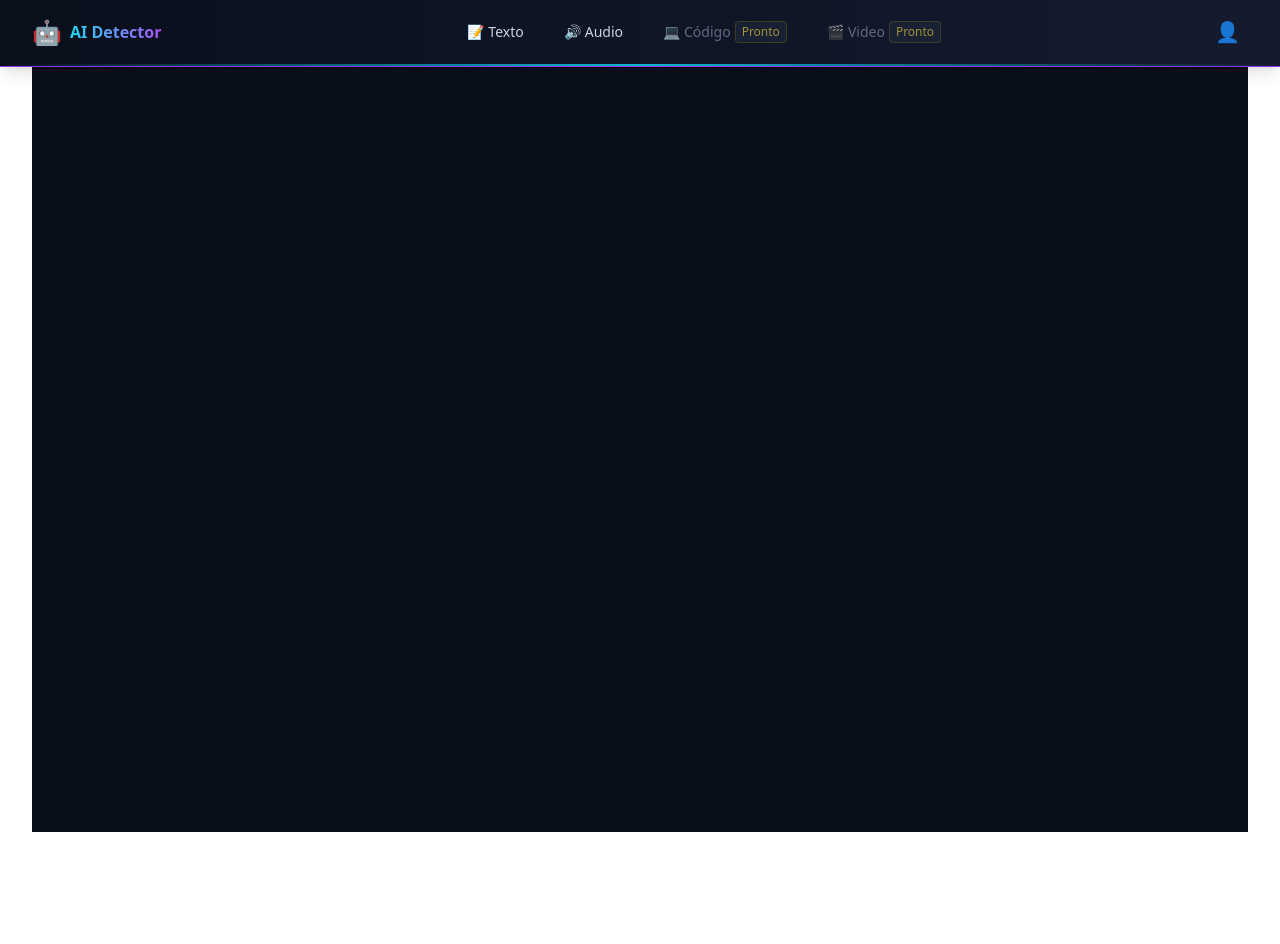
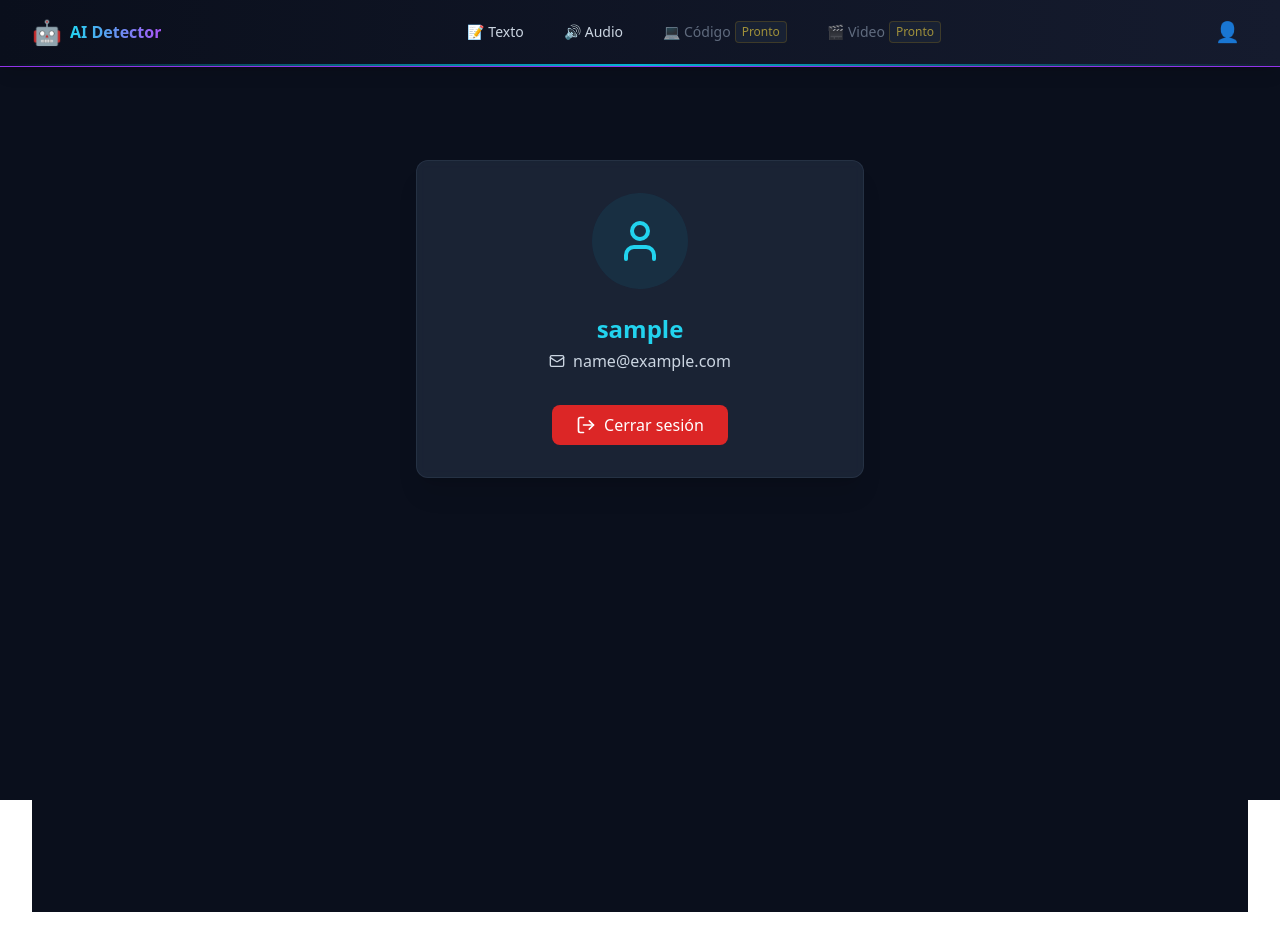
Before and after one commit to Calambillo11235813/PROYECTO-GRUPAL-SW1, a React (Vite) app in the folder frontend/: page /profile in a window 1280 px wide. Before the commit the page ends 864 px from the top, so only its background shows below. Built offline with nearby package versions, Linux system fonts and the light colour scheme; sample sign-in values are in the browser's storage.

Commit message:
new Profile

```diff
--- a/frontend/src/App.jsx
+++ b/frontend/src/App.jsx
@@ -2,6 +2,7 @@ import React from 'react'
 import { BrowserRouter as Router, Routes, Route, Navigate, useLocation } from 'react-router-dom'
 import { AuthProvider } from './context/authContext'
 import { Login, Dashboard } from './pages/pageExports'
+import Profile from './pages/Profile'
 import ProtectedRoute from './components/auth/ProtectedRoute'
 import DashboardAudio from './pages/Dashboard_Audio'
 import './App.css'
@@ -33,6 +34,14 @@ function AppContent() {
               </ProtectedRoute>
             }
           />
+          <Route
+            path="/profile"
+            element={
+              <ProtectedRoute>
+                <Profile />
+              </ProtectedRoute>
+            }
+          />
           <Route path="/" element={<Navigate to="/text" replace />} />
         </Routes>
       </div>
--- /dev/null
+++ b/frontend/src/pages/Profile.jsx
@@ -0,0 +1,64 @@
+import React from 'react';
+import { User, Mail, LogOut } from 'lucide-react';
+import { useNavigate } from 'react-router-dom';
+import { useAuth } from '../context/authContext';
+
+const Profile = () => {
+  const { user, logout } = useAuth();
+  const navigate = useNavigate();
+
+  const handleLogout = () => {
+    logout();
+    navigate('/login');
+  };
+
+  if (!user) {
+    return (
+      <div className="flex items-center justify-center h-screen">
+        <div className="animate-spin rounded-full h-12 w-12 border-t-2 border-b-2 border-cyan-500"></div>
+      </div>
+    );
+  }
+
+  return (
+    <>
+      {/* Fondo oscuro que cubre toda la pantalla */}
+      <div className="fixed inset-0 w-full h-full bg-cyber-bg-primary -z-10" />
+
+      {/* Contenido principal */}
+      <div className="min-h-screen w-full pt-8">
+        <div className="flex items-center justify-center w-full p-4">
+        <div className="w-full max-w-md bg-slate-800/80 backdrop-blur-sm rounded-xl p-8 shadow-xl border border-slate-700/50">
+        <div className="flex flex-col items-center text-center">
+          {/* User Icon */}
+          <div className="w-24 h-24 rounded-full bg-cyan-900/30 flex items-center justify-center mb-6">
+            <User className="w-12 h-12 text-cyan-400" />
+          </div>
+
+          {/* User Info */}
+          <h1 className="text-2xl font-bold text-cyan-400 mb-1">
+            {user.username || 'Usuario'}
+          </h1>
+
+          <div className="flex items-center space-x-2 text-slate-300 mb-8">
+            <Mail className="w-4 h-4" />
+            <span>{user.email || 'usuario@ejemplo.com'}</span>
+          </div>
+
+          {/* Logout Button */}
+          <button
+            onClick={handleLogout}
+            className="flex items-center space-x-2 px-6 py-2 bg-red-600 hover:bg-red-700 text-white rounded-lg transition-colors"
+          >
+            <LogOut className="w-5 h-5" />
+            <span>Cerrar sesión</span>
+          </button>
+        </div>
+          </div>
+        </div>
+      </div>
+    </>
+  );
+};
+
+export default Profile;
```
